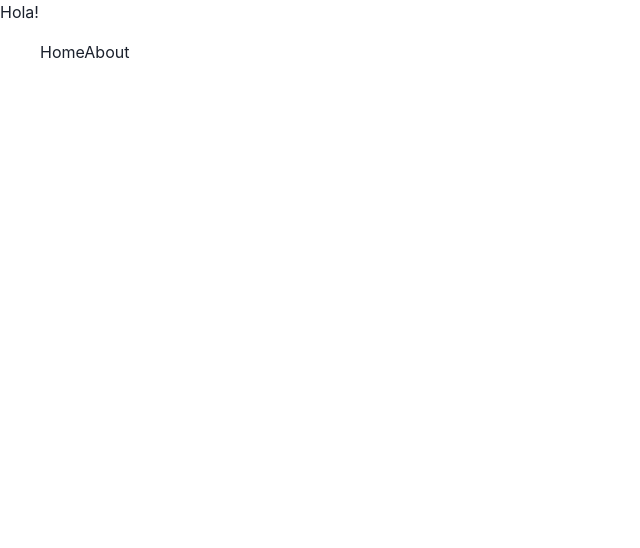
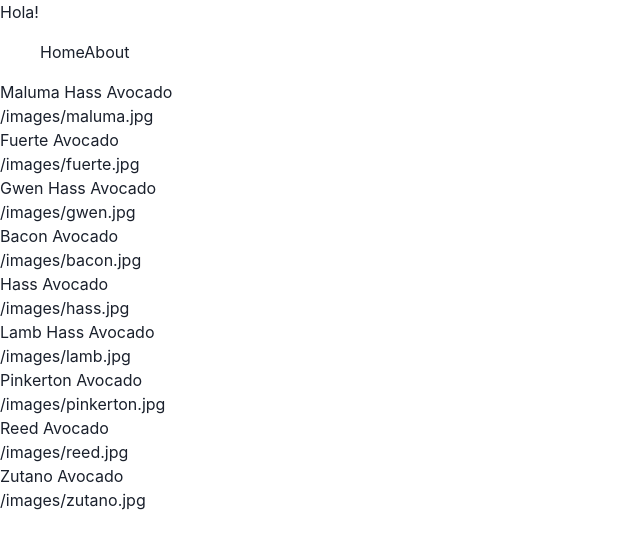
Before and after one commit to ImGaston/palta-nextjs, a Next.js app: page / in a window 1280 px wide. Shown: the top 548 px of the page, without its empty margins (0-640 px from the left). Built offline with nearby package versions, Linux system fonts and the light colour scheme.

Commit message:
API ready to use

```diff
--- a/package.json
+++ b/package.json
@@ -4,7 +4,7 @@
   "description": "",
   "main": "index.js",
   "scripts": {
-    "dev": "next",
+    "dev": "NODE_OPTIONS='--inspect' next",
     "build": "next build",
     "start": "next start"
   },
--- a/pages/index.js
+++ b/pages/index.js
@@ -1,11 +1,31 @@
-import React from 'react'
+import React, { useEffect, useState } from 'react'
 import Navbar from '../components/Navbar/Navbar';
 
 const Home = () => {
+    const [productList, setproductList] = useState([]);
+
+    useEffect(() => {
+        //pido la info
+        window.fetch('/api/palta')
+        //lo transformo en un JSON
+        .then((response) => response.json())
+        //lo cargo en el estado de productos
+        .then(({ data, length }) => {
+            setproductList(data)
+        })
+    }, [])
+
+
     return (
         <div>
             <h1>Hola!</h1>
             <Navbar />
+            {productList.map((product) => (
+                <div>
+                    <div>{product.name}</div>
+                    <div>{product.image}</div>
+                </div>
+            ))}
         </div>
     )
 }
```
